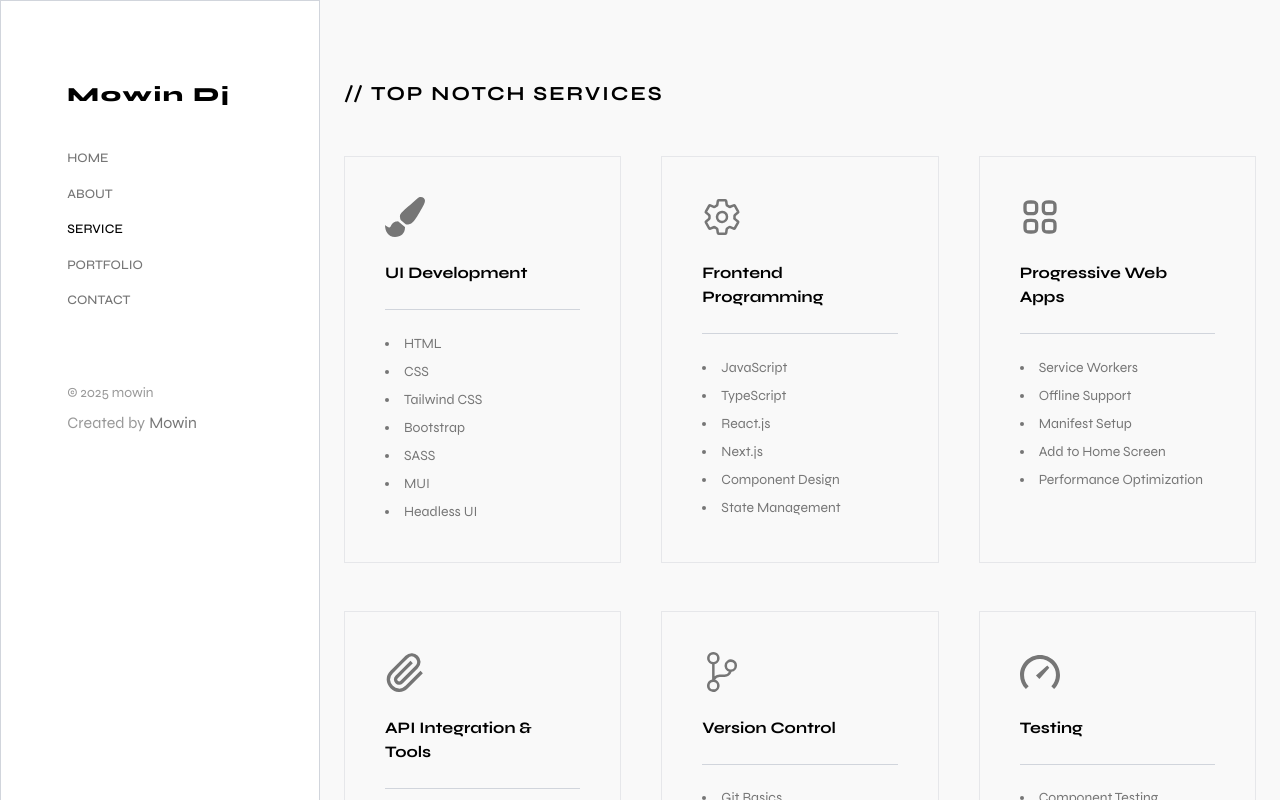
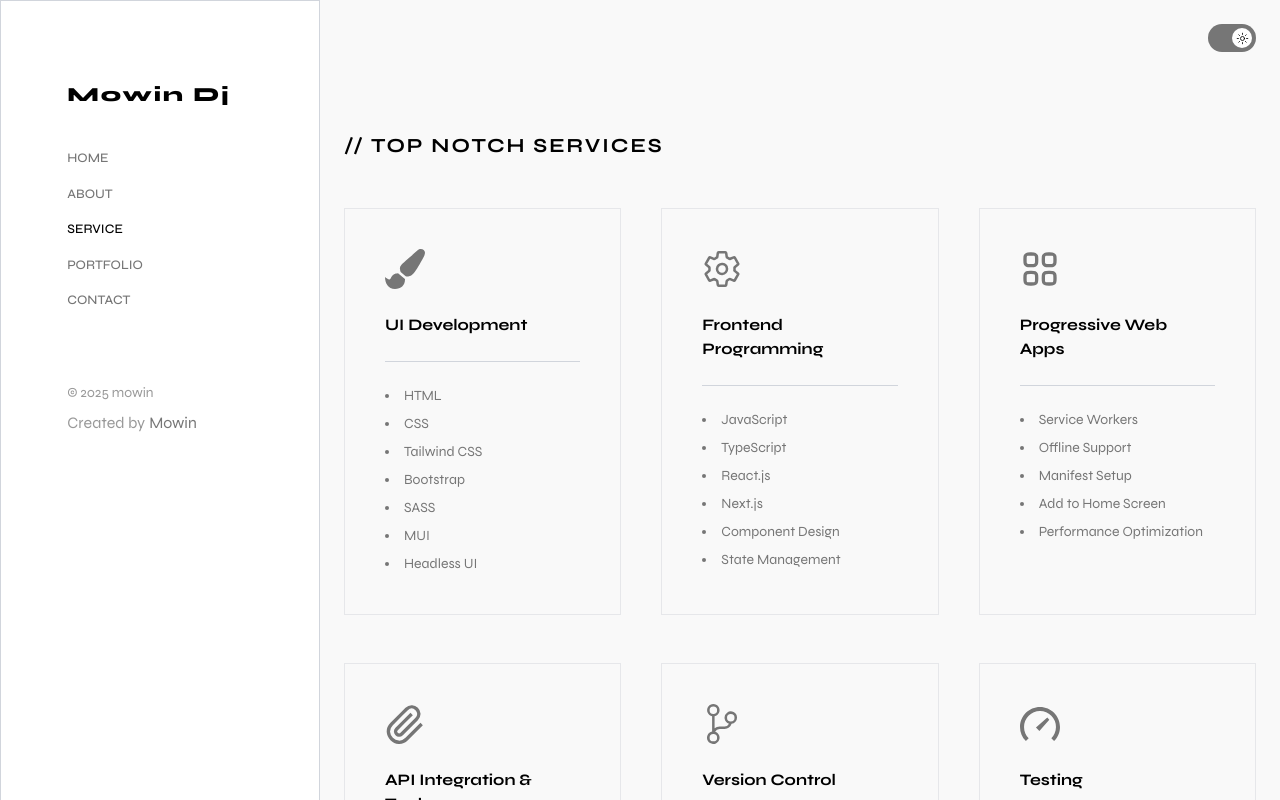
Before and after one commit to mobinadanshvarweb/personalWebsite, a React (Vite) app: page /services in a window 1280 px wide. Shown: the top 800 px of the page. Built offline with nearby package versions, Linux system fonts and the light colour scheme.

Commit message:
darkmodeandlightmode

```diff
--- a/src/Layout.tsx
+++ b/src/Layout.tsx
@@ -1,89 +1,38 @@
 import { Outlet } from "react-router";
-import SideBar from "./components/SideBar";
-import { IoMenu, IoClose } from "react-icons/io5";
 import { useState } from "react";
+import DarkMode from "./components/DarkMode";
+import MobileSideBar from "./components/MobileSideBar";
+import HamburgurMenu from "./components/HamburgurMenu";
+import DesktopSideBar from "./components/DesktopSideBar";
+import { useSelector } from "react-redux";
+import { RootState } from "./redux/store";
 
 const Layout = () => {
   const [menu, setMenu] = useState(false);
+  const lightMode = useSelector((state: RootState) => state.mode.lightMode);
   return (
     <div className="w-full h-screen flex flex-col">
       <div className="flex flex-1 ">
-        <div className="w-full h-auto overflow-x-hidden relative lg:min-h-screen  bg-[#f9f9f9] flex flex-col lg:flex-row font-display">
-          <div className="w-full h-10 mb-10 bg-white flex justify-between items-center p-3 lg:hidden">
-            <h1 className="font-extrabold capitalize text-xs tracking-widest cursor-default">
-              mowin dj
-            </h1>
-            {menu ? (
-              <IoClose
-                size={28}
-                onClick={() => {
-                  setMenu(!menu);
-                }}
-              />
-            ) : (
-              <IoMenu
-                size={28}
-                onClick={() => {
-                  setMenu(!menu);
-                }}
-              />
-            )}
-          </div>
-
+        <div
+          className={`w-full h-auto overflow-x-hidden relative lg:min-h-screen   flex flex-col lg:flex-row font-display transition-all  duration-500 ${
+            lightMode ? "bg-[#f9f9f9]" : "bg-[#393838]"
+          }`}
+        >
+          {/* Mobile */}
+          <HamburgurMenu menu={menu} setMenu={setMenu} mode={lightMode} />
+          <MobileSideBar menu={menu} setMenu={setMenu} mode={lightMode} />
+          {/* Desktop */}
+          <DesktopSideBar mode={lightMode} />
           <div
-            className={`absolute right-0 top-0 bg-white shadow w-52 min-h-screen mt-10 flex flex-col lg:hidden transition-all duration-500 ${
-              menu ? "translate-x-[0]" : "translate-x-[100%]"
-            }`}
-          >
-            <ul
-              className="flex flex-col items-center uppercase gap-8 text-[13px] py-8 "
-              onClick={() => {
-                setMenu(false);
-              }}
-            >
-              <SideBar text="home" src="home" />
-              <SideBar text="about" src="about" />
-              <SideBar text="service" src="services" />
-              <SideBar text="portfolio" src="portfolio" />
-              <SideBar text="contact" src="contact" />
-            </ul>
-          </div>
-
-          <div className="w-1/4 min-h-screen border border-gray-300  bg-white hidden lg:flex justify-center items-start">
-            <div className="flex flex-col  gap-18 w-7/12 mt-20">
-              <div className="flex flex-col gap-10">
-                <h1 className="font-extrabold capitalize text-xl tracking-widest cursor-default">
-                  mowin dj
-                </h1>
-                <ul className="flex flex-col uppercase gap-4 text-[13px] ">
-                  <SideBar text="home" src="home" />
-                  <SideBar text="about" src="about" />
-                  <SideBar text="service" src="services" />
-                  <SideBar text="portfolio" src="portfolio" />
-                  <SideBar text="contact" src="contact" />
-                </ul>
-              </div>
-              <span className="text-[#999] flex flex-col gap-2">
-                <p className="text-sm">© 2025 mowin</p>
-                <p className="flex gap-1">
-                  Created by
-                  <a
-                    href="https://www.linkedin.com/in/mobinadaneshvar"
-                    target="_blank"
-                    className="text-[#767676]"
-                  >
-                    Mowin
-                  </a>
-                </p>
-              </span>
-            </div>
-          </div>
-          <div
-            className="flex-1  mb-10 flex w-full min-h-screen lg:justify-center lg:items-center"
+            className="flex-1  mb-10 flex flex-col w-full min-h-screen lg:justify-start gap-20 p-6 lg:items-center"
             onClick={() => {
               setMenu(false);
             }}
           >
+            <div className="w-full flex justify-end">
+              <DarkMode />
+            </div>
+
             <Outlet />
           </div>
         </div>
--- a/src/components/DarkMode.tsx
+++ b/src/components/DarkMode.tsx
@@ -1,5 +1,29 @@
+import { IoSunnyOutline } from "react-icons/io5";
+import { useDispatch, useSelector } from "react-redux";
+import { RootState } from "../redux/store";
+import { RiMoonClearLine } from "react-icons/ri";
+import { setLightMode } from "../redux/slice/multi-mood-slice";
 const DarkMode = () => {
-  return <div>DarkMode</div>;
+  const lightMode = useSelector((state: RootState) => state.mode.lightMode);
+  const dispatch = useDispatch();
+  return (
+    <div
+      className={`relative w-10 h-7 px-6 rounded-3xl  bg-[#767676]  cursor-pointer transition-all duration-300  ${
+        lightMode ? " bg-[#767676]" : " bg-black"
+      }`}
+      onClick={() => {
+        dispatch(setLightMode(!lightMode));
+      }}
+    >
+      <span
+        className={`flex justify-center items-center transition-all duration-300 w-5 h-5 rounded-full  absolute top-[50%]   translate-y-[-50%] bg-white ${
+          lightMode ? "right-1" : "left-1"
+        }`}
+      >
+        {lightMode ? <IoSunnyOutline size={13} /> : <RiMoonClearLine />}
+      </span>
+    </div>
+  );
 };
 
 export default DarkMode;
--- /dev/null
+++ b/src/components/DesktopSideBar.tsx
@@ -0,0 +1,45 @@
+import SideBar from "./SideBar";
+
+const DesktopSideBar = ({ mode }: { mode: boolean }) => {
+  return (
+    <div
+      className={`w-1/4 min-h-screen border  hidden lg:flex justify-center items-start transition-all  duration-500 ${
+        mode ? "bg-white border-gray-300" : "bg-black border-gray-500"
+      }`}
+    >
+      <div className="flex flex-col  gap-18 w-7/12 mt-20">
+        <div className="flex flex-col gap-10">
+          <h1
+            className={`font-extrabold capitalize text-xl tracking-widest cursor-default transition-all  duration-500 ${
+              mode ? "text-black" : "text-white"
+            }`}
+          >
+            mowin dj
+          </h1>
+          <ul className="flex flex-col uppercase gap-4 text-[13px] ">
+            <SideBar text="home" src="home" />
+            <SideBar text="about" src="about" />
+            <SideBar text="service" src="services" />
+            <SideBar text="portfolio" src="portfolio" />
+            <SideBar text="contact" src="contact" />
+          </ul>
+        </div>
+        <span className="text-[#999] flex flex-col gap-2">
+          <p className="text-sm cursor-default">© 2025 mowin</p>
+          <p className="flex gap-1 cursor-default">
+            Created by
+            <a
+              href="https://www.linkedin.com/in/mobinadaneshvar"
+              target="_blank"
+              className="text-[#767676]"
+            >
+              Mowin
+            </a>
+          </p>
+        </span>
+      </div>
+    </div>
+  );
+};
+
+export default DesktopSideBar;
--- /dev/null
+++ b/src/components/HamburgurMenu.tsx
@@ -0,0 +1,46 @@
+import { IoMenu, IoClose } from "react-icons/io5";
+
+const HamburgurMenu = ({
+  menu,
+  setMenu,
+  mode,
+}: {
+  menu: boolean;
+  setMenu: (x: boolean) => void;
+  mode: boolean;
+}) => {
+  return (
+    <div
+      className={`w-full h-10 mb-10  flex justify-between items-center p-3 lg:hidden ${
+        mode ? "bg-white" : "bg-black"
+      }`}
+    >
+      <h1
+        className={`font-extrabold capitalize text-xs tracking-widest cursor-default ${
+          mode ? "text-black" : "text-white"
+        }`}
+      >
+        mowin dj
+      </h1>
+      {menu ? (
+        <IoClose
+          color={`${mode ? "black" : "white"}`}
+          size={28}
+          onClick={() => {
+            setMenu(!menu);
+          }}
+        />
+      ) : (
+        <IoMenu
+          color={`${mode ? "black" : "white"}`}
+          size={28}
+          onClick={() => {
+            setMenu(!menu);
+          }}
+        />
+      )}
+    </div>
+  );
+};
+
+export default HamburgurMenu;
--- /dev/null
+++ b/src/components/MobileSideBar.tsx
@@ -0,0 +1,34 @@
+import SideBar from "./SideBar";
+
+const MobileSideBar = ({
+  menu,
+  setMenu,
+  mode,
+}: {
+  menu: boolean;
+  setMenu: (x: boolean) => void;
+  mode: boolean;
+}) => {
+  return (
+    <div
+      className={`absolute right-0 top-0  shadow w-52 min-h-screen mt-10 flex flex-col lg:hidden transition-all duration-500
+        ${mode ? "bg-white" : "bg-black"}
+        ${menu ? "translate-x-[0]" : "translate-x-[100%]"}`}
+    >
+      <ul
+        className="flex flex-col items-center uppercase gap-8 text-[13px] py-8 "
+        onClick={() => {
+          setMenu(false);
+        }}
+      >
+        <SideBar text="home" src="home" />
+        <SideBar text="about" src="about" />
+        <SideBar text="service" src="services" />
+        <SideBar text="portfolio" src="portfolio" />
+        <SideBar text="contact" src="contact" />
+      </ul>
+    </div>
+  );
+};
+
+export default MobileSideBar;
--- a/src/components/ServiceCart.tsx
+++ b/src/components/ServiceCart.tsx
@@ -10,7 +10,7 @@ const ServiceCart = ({
   items: string[];
 }) => {
   return (
-    <div className="w-full lg:w-4/12 flex flex-col gap-6 justify-start items-start border border-gray-400/20 p-10">
+    <div className="w-full lg:w-4/12 flex flex-col gap-6 justify-start items-start border border-gray-400/20 p-10 ">
       <span className="flex w-full">{icon}</span>
       <h3 className="font-bold text-black">{title}</h3>
       <span className="w-full h-[0.5px] bg-gray-300"></span>
--- a/src/pages/About.tsx
+++ b/src/pages/About.tsx
@@ -1,8 +1,12 @@
+import { useSelector } from "react-redux";
 import Button from "../components/Button";
+import { RootState } from "../redux/store";
 
 const About = () => {
+  const lightMode = useSelector((state: RootState) => state.mode.lightMode);
+
   return (
-    <div className="flex flex-col text-sm mx-6 lg:mt-8">
+    <div className="flex flex-col text-sm">
       <div className="w-full flex flex-wrap justify-between">
         <div className="flex  justify-center items-start flex-col w-full mb-10 lg:mb-0 lg:w-5/12 gap-8">
           <h2 className="tracking-[5px] text-xl font-bold uppercase">
@@ -16,7 +20,7 @@ const About = () => {
             collaborations.
           </p>
           <a href="/img/cv.zip" download="cv.zip">
-            <Button text="DOWNLOAD CV" />
+            <Button text="DOWNLOAD CV" mode={lightMode} />
           </a>
         </div>
         <div className="flex flex-col w-full lg:w-5/12 gap-8">
--- a/src/pages/Home.tsx
+++ b/src/pages/Home.tsx
@@ -1,7 +1,11 @@
 import { Link } from "react-router";
 import Button from "../components/Button";
+import { useSelector } from "react-redux";
+import { RootState } from "../redux/store";
 
 const Home = () => {
+  const lightMode = useSelector((state: RootState) => state.mode.lightMode);
+
   return (
     <div className="flex mx-6 w-full">
       <div className="w-full flex flex-wrap justify-between h-full items-start">
@@ -16,7 +20,7 @@ const Home = () => {
           </h3>
           <span className="flex-1"></span>
           <Link to="/portfolio">
-            <Button text="view portfolio" />
+            <Button text="view portfolio" mode={lightMode} />
           </Link>
         </div>
         <div className="order-1 lg:order-2 group w-6/12 h-80 flex m-6 lg:m-0">
--- a/src/pages/Services.tsx
+++ b/src/pages/Services.tsx
@@ -7,7 +7,7 @@ import { VscSourceControl } from "react-icons/vsc";
 import { SiSpeedtest } from "react-icons/si";
 const Services = () => {
   return (
-    <div className="flex mx-6 w-full flex-col gap-12 mt-20">
+    <div className="flex mx-6 w-full flex-col gap-12 ">
       <h3 className="uppercase font-bold tracking-widest text-xl">
         // Top Notch Services
       </h3>
--- a/src/redux/slice/multi-mood-slice.ts
+++ b/src/redux/slice/multi-mood-slice.ts
@@ -1,35 +1,25 @@
 import { createSlice } from "@reduxjs/toolkit";
 import type { PayloadAction } from "@reduxjs/toolkit";
 
-export interface CounterState {
-  value: number;
+export interface ModeState {
+  lightMode: boolean;
 }
 
-const initialState: CounterState = {
-  value: 0,
+const initialState: ModeState = {
+  lightMode: true,
 };
 
-export const counterSlice = createSlice({
-  name: "counter",
+export const modeSlice = createSlice({
+  name: "mode",
   initialState,
   reducers: {
-    increment: (state) => {
-      // Redux Toolkit allows us to write "mutating" logic in reducers. It
-      // doesn't actually mutate the state because it uses the Immer library,
-      // which detects changes to a "draft state" and produces a brand new
-      // immutable state based off those changes
-      state.value += 1;
-    },
-    decrement: (state) => {
-      state.value -= 1;
-    },
-    incrementByAmount: (state, action: PayloadAction<number>) => {
-      state.value += action.payload;
+    setLightMode: (state, action: PayloadAction<boolean>) => {
+      state.lightMode = action.payload;
     },
   },
 });
 
 // Action creators are generated for each case reducer function
-export const { increment, decrement, incrementByAmount } = counterSlice.actions;
+export const { setLightMode } = modeSlice.actions;
 
-export default counterSlice.reducer;
+export default modeSlice.reducer;
--- a/src/redux/store.ts
+++ b/src/redux/store.ts
@@ -1,7 +1,10 @@
 import { configureStore } from "@reduxjs/toolkit";
+import modeSlice from "./slice/multi-mood-slice";
 
 export const store = configureStore({
-  reducer: {},
+  reducer: {
+    mode: modeSlice,
+  },
 });
 
 // Infer the `RootState` and `AppDispatch` types from the store itself
```
Also changed, not shown: src/components/Button.tsx (+12 -4 lines).
